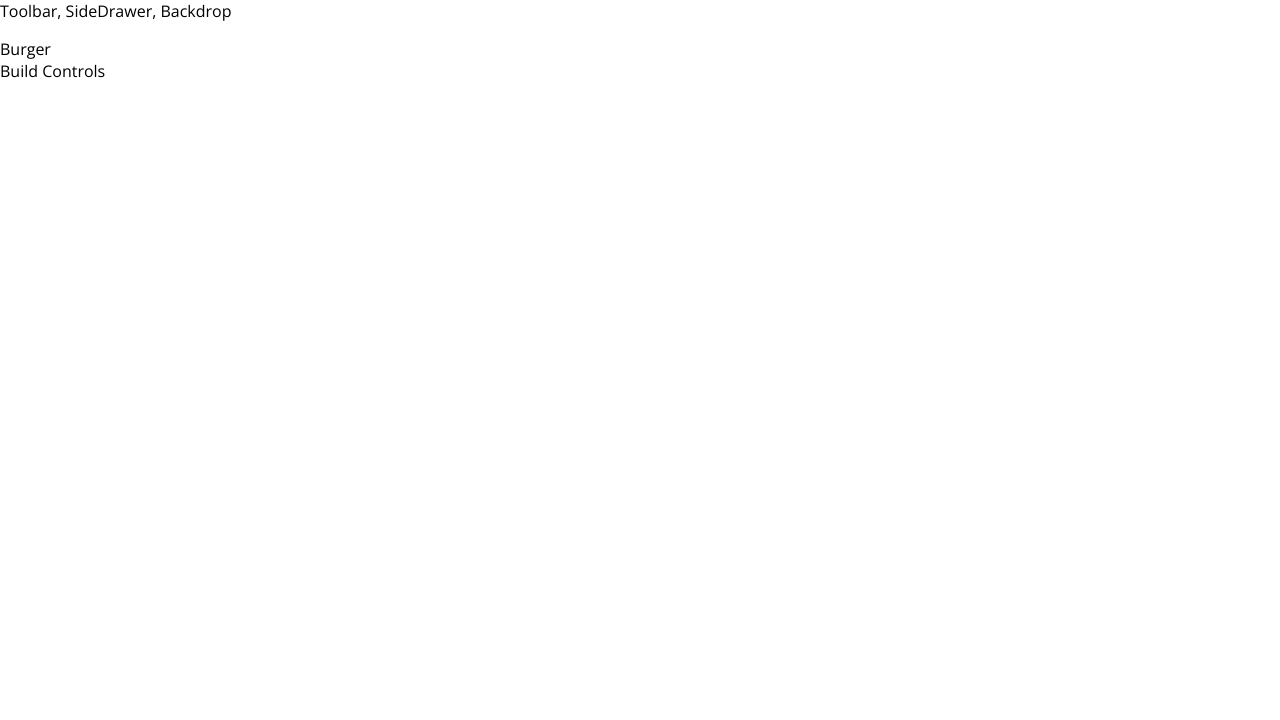
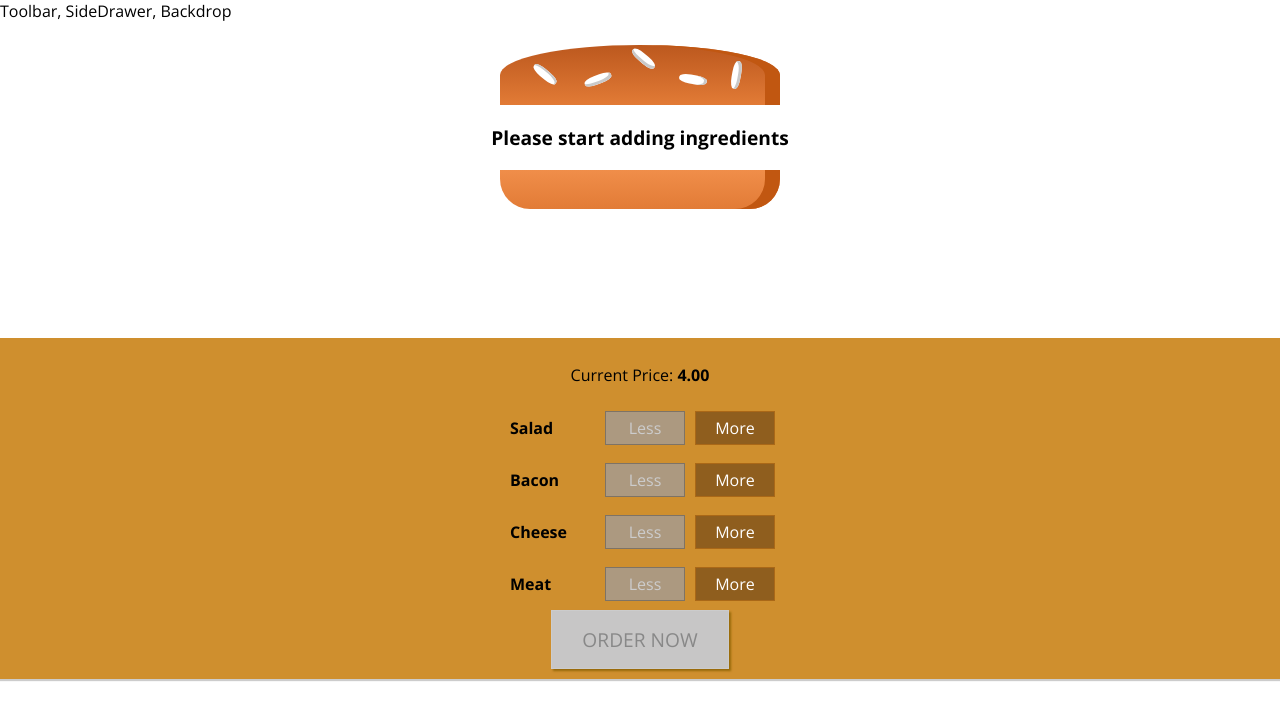
Before and after one commit to jonathanLindquist/burger_builder, a React app: page / in a window 1280 px wide. Shown: the top 720 px of the page. Built offline with nearby package versions, Linux system fonts and the light colour scheme.

Commit message:
updating with BuildControls and Order button

```diff
--- /dev/null
+++ b/src/components/Burger/BuildControls/BuildControl/BuildControl.css
@@ -0,0 +1,56 @@
+.BuildControl {
+    display: flex;
+    justify-content: space-between;
+    align-items: center;
+    margin: 5px 0;
+}
+
+.BuildControl button {
+    display: block;
+    font: inherit;
+    padding: 5px;
+    margin: 0 5px;
+    width: 80px;
+    border: 1px solid #AA6817;
+    cursor: pointer;
+    outline: none;
+}
+
+.BuildControl button:disabled {
+    background-color: #AC9980;
+    border: 1px solid #7E7365;
+    color: #ccc;
+    cursor: default;
+}
+
+.BuildControl button:hover:disabled {
+    background-color: #AC9980;
+    color: #ccc;
+    cursor: not-allowed;
+}
+
+.Label {
+    padding: 10px;
+    font-weight: bold;
+    width: 80px;
+}
+
+.BuildControl .Less {
+    background-color: #D39952;
+    color: white;
+}
+
+.BuildControl .More {
+    background-color: #8F5E1E;
+    color: white;
+}
+
+.BuildControl .Less:hover, .BuildControl .Less:active {
+    background-color: #DAA972;
+    color: white;
+}
+
+.BuildControl .More:hover,.BuildControl .More:active {
+    background-color: #99703F;
+    color: white;
+}
--- /dev/null
+++ b/src/components/Burger/BuildControls/BuildControl/BuildControl.js
@@ -0,0 +1,16 @@
+import React from 'react';
+import classes from './BuildControl.css';
+
+const buildControl = (props) => (
+	<div className={classes.BuildControl}>
+		<div className={classes.Label}>{props.label}</div>
+		<button className={classes.Less} onClick={props.removed} disabled={props.disabled}>
+			Less
+		</button>
+		<button className={classes.More} onClick={props.added}>
+			More
+		</button>
+	</div>
+);
+
+export default buildControl;
--- /dev/null
+++ b/src/components/Burger/BuildControls/BuildControls.css
@@ -0,0 +1,52 @@
+.BuildControls {
+    width: 100%;
+    background-color: #CF8F2E;
+    display: flex;
+    flex-flow: column;
+    align-items: center;
+    box-shadow: 0 2px 1px #ccc;
+    margin: auto;
+    padding: 10px 0;
+}
+
+
+.OrderButton {
+    background-color: #DAD735;
+    outline: none;
+    cursor: pointer;
+    border: 1px solid #966909;
+    color: #966909;
+    font-family: inherit;
+    font-size: 1.2em;
+    padding: 15px 30px;
+    box-shadow: 2px 2px 2px #966909;
+}
+
+.OrderButton:hover, .OrderButton:active {
+    background-color: #A0DB41;
+    border: 1px solid #966909;
+    color: #966909;
+}
+
+.OrderButton:disabled {
+    background-color: #C7C6C6;
+    cursor: not-allowed;
+    border: 1px solid #ccc;
+    color: #888888;
+}
+
+.OrderButton:not(:disabled) {
+    animation: enable 0.3s linear;
+}
+
+@keyframes enable {
+    0% {
+        transform: scale(1);
+    }
+    60% {
+        transform: scale(1.1);
+    }
+    100% {
+        transform: scale(1);
+    }
+}
--- /dev/null
+++ b/src/components/Burger/BuildControls/BuildControls.js
@@ -0,0 +1,28 @@
+import React from 'react';
+import classes from './BuildControls.css';
+import BuildControl from './BuildControl/BuildControl';
+
+const controls = [
+	{ label: 'Salad', type: 'salad' },
+	{ label: 'Bacon', type: 'bacon' },
+	{ label: 'Cheese', type: 'cheese' },
+	{ label: 'Meat', type: 'meat' }
+];
+
+const buildControls = (props) => (
+    <div className={classes.BuildControls}>
+        <p>Current Price: <strong>{props.price.toFixed(2)}</strong></p>
+		{controls.map((ctrl) => (
+			<BuildControl
+				key={ctrl.label}
+				label={ctrl.label}
+				added={() => props.ingredientAdded(ctrl.type)}
+                removed={() => props.ingredientRemoved(ctrl.type)}
+                disabled={props.disabled[ctrl.type]}
+			/>
+        ))}
+        <button className={classes.OrderButton} disabled={!props.purchaseable}>ORDER NOW</button>
+	</div>
+);
+
+export default buildControls;
--- /dev/null
+++ b/src/components/Burger/Burger.css
@@ -0,0 +1,30 @@
+.Burger {
+    width: 100%;
+    margin: auto;
+    height: 250px;
+    overflow: scroll;
+    text-align: center;
+    font-weight: bold;
+    font-size: 1.2rem;
+}
+
+@media (min-width: 1000px) and (min-height: 700px) {
+    .Burger {
+        width: 700px;
+        height: 600px;
+    }
+}
+
+@media (min-width: 500) and (min-height: 401px) {
+    .Burger {
+        width: 450px;
+        height: 400px;
+    }
+}
+
+@media (min-width: 500px) and (min-height: 400px) {
+    .Burger {
+        width: 350px;
+        height: 300px;
+    }
+}
--- a/src/components/Burger/Burger.js
+++ b/src/components/Burger/Burger.js
@@ -0,0 +1,31 @@
+import React from 'react';
+
+import classes from './Burger.css';
+import BurgerIngredient from './BurgerIngredient/BurgerIngredient';
+
+const burger = (props) => {
+	let transformedIngredients = Object.keys(props.ingredients).map((igKey) => {
+		return [ ...Array(props.ingredients[igKey]) ].map((_, i) => {
+			return <BurgerIngredient key={igKey + i} type={igKey} />;
+		});
+    })
+    .reduce((arr, el) => {
+        return arr.concat(el);
+    }, []);
+
+    console.log(transformedIngredients);
+
+    if (transformedIngredients.length === 0) {
+        transformedIngredients = <p>Please start adding ingredients</p>;
+    }
+
+	return (
+		<div className={classes.Burger}>
+			<BurgerIngredient type="bread-top" />
+			{transformedIngredients}
+			<BurgerIngredient type="bread-bottom" />
+		</div>
+	);
+};
+
+export default burger;
--- a/src/containers/BurgerBuilder/BurgerBuilder.js
+++ b/src/containers/BurgerBuilder/BurgerBuilder.js
@@ -1,13 +1,119 @@
 import React, { Component } from 'react';
 
 import Aux from '../../hoc/Aux';
+import Burger from '../../components/Burger/Burger';
+import BuildControls from '../../components/Burger/BuildControls/BuildControls';
+
+const INGREDIENT_PRICES = {
+	salad: 0.5,
+	cheese: 0.4,
+	meat: 1.3,
+	bacon: 1.7
+};
 
 class BurgerBuilder extends Component {
+	// This is an alternate that works as well
+	// constructor(props) {
+	//     super(props);
+	//     this.state = {
+
+	//     }
+	// }
+
+	state = {
+		ingredients: {
+			salad: 0,
+			bacon: 0,
+			cheese: 0,
+			meat: 0
+		},
+		totalPrice: 4,
+		purchaseable: false
+	};
+
+	updatePurchaseState = (ingredients) => {
+		// const ingredients = {
+		// 	...this.state.ingredients
+		// };
+
+		const sum = Object.keys(ingredients)
+			.map((igKey) => {
+				return ingredients[igKey];
+			})
+			.reduce((sum, el) => {
+				return sum + el;
+			}, 0);
+
+		this.setState({purchaseable: sum > 0});
+	};
+
+	addIngredientHandler = (type) => {
+		// UPDATE INGREDIENTS
+		const oldCount = this.state.ingredients[type];
+		const updatedCount = oldCount + 1;
+		const updatedIngredients = {
+			...this.state.ingredients
+		};
+		updatedIngredients[type] = updatedCount;
+
+		// UPDATE PRICE
+		const priceAddition = INGREDIENT_PRICES[type];
+		const oldPrice = this.state.totalPrice;
+		const newPrice = oldPrice + priceAddition;
+
+		this.setState({
+			ingredients: updatedIngredients,
+			totalPrice: newPrice
+        });
+
+        this.updatePurchaseState(updatedIngredients);
+	};
+
+	removeIngredientHandler = (type) => {
+		// UPDATE INGREDIENTS
+		const oldCount = this.state.ingredients[type];
+		if (oldCount <= 0) {
+			return;
+		}
+		const updatedCount = oldCount - 1;
+		const updatedIngredients = {
+			...this.state.ingredients
+		};
+		updatedIngredients[type] = updatedCount;
+
+		// UPDATE PRICE
+		const priceReduction = INGREDIENT_PRICES[type];
+		const oldPrice = this.state.totalPrice;
+		const newPrice = oldPrice - priceReduction;
+
+		this.setState({
+			ingredients: updatedIngredients,
+			totalPrice: newPrice
+        });
+
+        this.updatePurchaseState(updatedIngredients);
+	};
+
 	render() {
+		const disabledInfo = {
+			...this.state.ingredients
+		};
+		for (let key in disabledInfo) {
+			disabledInfo[key] = disabledInfo[key] <= 0;
+		}
+
 		return (
 			<Aux>
-                <div>Burger</div>
-                <div>Build Controls</div>
+				<div>
+					<Burger ingredients={this.state.ingredients} />
+				</div>
+				<BuildControls
+					disabled={disabledInfo}
+					ingredientAdded={this.addIngredientHandler}
+					ingredientRemoved={this.removeIngredientHandler}
+                    price={this.state.totalPrice}
+                    purchaseable={this.state.purchaseable}
+				/>
 			</Aux>
 		);
 	}
```
Lines whose indentation alone changed are shown as unchanged.
